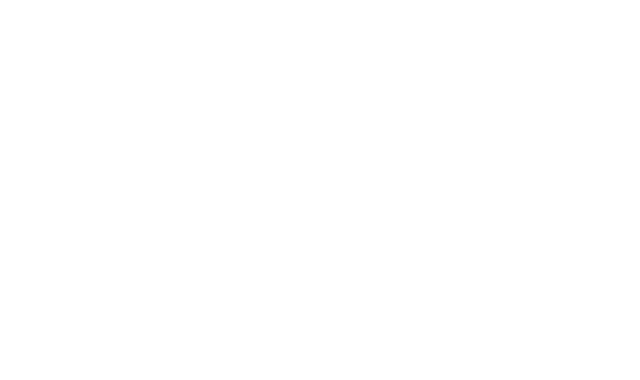
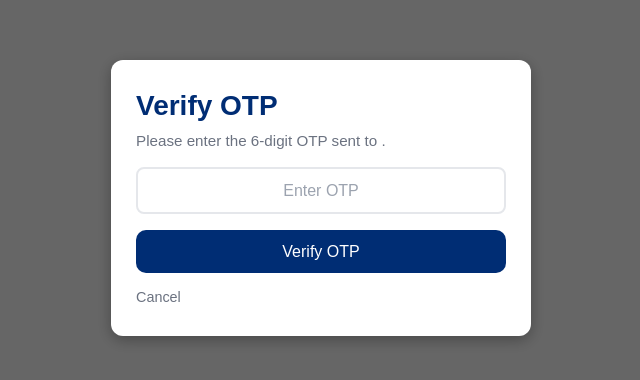
Before and after one commit to not-for-tomorrow/Koi-Express, a React (Vite) app in the folder FE/Koi-Express/: page /verify-otp in a window 1280 px wide. Before the commit this address had no page. Shown: the part 202-582 px from the top of the page, without its empty margins (319-959 px from the left). Built offline with nearby package versions, Linux system fonts and the light colour scheme.

Commit message:
Otp form

```diff
--- a/FE/Koi-Express/package.json
+++ b/FE/Koi-Express/package.json
@@ -14,9 +14,11 @@
     "@splidejs/splide": "^4.1.4",
     "@splidejs/splide-extension-auto-scroll": "^0.5.3",
     "axios": "^1.7.7",
+    "leaflet-routing-machine": "^3.2.12",
     "react": "^18.3.1",
     "react-dom": "^18.3.1",
     "react-icons": "^5.3.0",
+    "react-leaflet": "^4.2.1",
     "react-router-dom": "^6.26.2"
   },
   "devDependencies": {
--- /dev/null
+++ b/FE/Koi-Express/src/pages/OTP/OtpModal.css
@@ -0,0 +1,113 @@
+/* Modal Overlay: Add a subtle blur effect to the background */
+.otp-modal-overlay {
+     position: fixed;
+     top: 0;
+     left: 0;
+     right: 0;
+     bottom: 0;
+     background: rgba(0, 0, 0, 0.6);
+     backdrop-filter: blur(5px);
+     display: flex;
+     align-items: center;
+     justify-content: center;
+     z-index: 1000;
+   }
+
+   /* Modal Container: Add padding, smooth transitions, and a slight increase in shadow for depth */
+   .otp-modal-container {
+     background: #ffffff;
+     padding: 30px 25px;
+     border-radius: 12px;
+     box-shadow: 0 4px 15px rgba(0, 0, 0, 0.3);
+     max-width: 420px;
+     width: 100%;
+     transition: transform 0.3s ease, opacity 0.3s ease;
+     opacity: 1;
+     transform: scale(1);
+   }
+
+   /* Heading Styles: Improve typography */
+   .otp-modal-container h2 {
+     font-size: 1.75rem;
+     font-weight: 700;
+     color: #002D74;
+     margin-bottom: 0.5rem;
+   }
+
+   /* Paragraph Styles: Add more readable text size and better spacing */
+   .otp-modal-container p {
+     font-size: 0.95rem;
+     color: #6B7280; /* A more neutral gray for better readability */
+     line-height: 1.4;
+     margin-top: 0.25rem;
+   }
+
+   /* Input Field: Improve padding, font size, and focus effect */
+   .otp-modal-container input[type="text"] {
+     padding: 12px 10px;
+     text-align: center;
+     border: 2px solid #e5e7eb; /* Softer border color */
+     border-radius: 8px;
+     font-size: 1rem;
+     outline: none;
+     transition: border-color 0.3s ease;
+   }
+
+   .otp-modal-container input[type="text"]:focus {
+     border-color: #002D74;
+     box-shadow: 0 0 5px rgba(0, 45, 116, 0.3);
+   }
+
+   /* Submit Button: Improve hover effects and add cursor pointer */
+   .otp-modal-container button[type="submit"] {
+     background-color: #002D74;
+     color: #ffffff;
+     padding: 12px;
+     border: none;
+     border-radius: 10px;
+     font-size: 1rem;
+     cursor: pointer;
+     transition: transform 0.3s ease, background-color 0.3s ease;
+   }
+
+   .otp-modal-container button[type="submit"]:hover {
+     transform: scale(1.05);
+     background-color: #003b95; /* Darken button color on hover */
+   }
+
+   /* Disabled Button State */
+   .otp-modal-container button[type="submit"]:disabled {
+     background-color: #94A3B8; /* A neutral color for disabled state */
+     cursor: not-allowed;
+     transform: scale(1);
+   }
+
+   /* Error Message: Distinguish error text */
+   .otp-modal-container .error-message {
+     color: #ef4444; /* Bright red for error */
+     font-size: 0.9rem;
+     margin-top: 0.5rem;
+   }
+
+   /* Success Message: Distinguish success text */
+   .otp-modal-container .success-message {
+     color: #22c55e; /* Green color for success */
+     font-size: 0.9rem;
+     margin-top: 0.5rem;
+   }
+
+   /* Cancel Button: Make it look like a link */
+   .otp-modal-container button.cancel-button {
+     background: none;
+     border: none;
+     color: #6b7280;
+     font-size: 0.9rem;
+     cursor: pointer;
+     margin-top: 1rem;
+     transition: color 0.3s ease;
+   }
+
+   .otp-modal-container button.cancel-button:hover {
+     color: #374151; /* Darken on hover */
+     text-decoration: underline;
+   }
--- /dev/null
+++ b/FE/Koi-Express/src/pages/OTP/OtpModal.jsx
@@ -0,0 +1,78 @@
+import React, { useState } from "react";
+import axios from "axios";
+import "./OtpModal.css"; // Ensure the CSS file exists in the correct location
+
+const OtpModal = ({ phoneNumber, onClose, onVerifySuccess }) => {
+  const [otp, setOtp] = useState("");
+  const [error, setError] = useState("");
+  const [success, setSuccess] = useState("");
+  const [loading, setLoading] = useState(false);
+
+  const handleSubmit = async (e) => {
+    e.preventDefault();
+    setLoading(true);
+    setError("");
+    setSuccess("");
+
+    if (otp.length !== 6) {
+      setError("OTP must be 6 digits");
+      setLoading(false);
+      return;
+    }
+
+    try {
+      const response = await axios.post("http://localhost:8080/api/auth/verify-otp", {
+        phoneNumber,
+        otp,
+      });
+
+      if (response.status === 200) {
+        setSuccess("OTP verification successful!");
+        onVerifySuccess(); // Call the success callback
+      } else {
+        setError("OTP verification failed. Please try again.");
+      }
+    } catch (err) {
+      setError("An error occurred. Please try again.");
+    } finally {
+      setLoading(false);
+    }
+  };
+
+  return (
+    <div className="otp-modal-overlay">
+      <div className="otp-modal-container">
+        <h2 className="font-bold text-2xl text-[#002D74]">Verify OTP</h2>
+        <p className="mt-2 text-sm text-gray-600">Please enter the 6-digit OTP sent to {phoneNumber}.</p>
+
+        <form onSubmit={handleSubmit} className="flex flex-col gap-4 mt-4">
+          <input
+            className="p-2 text-center border rounded-lg"
+            type="text"
+            maxLength="6"
+            placeholder="Enter OTP"
+            value={otp}
+            onChange={(e) => setOtp(e.target.value)}
+            required
+          />
+          <button
+            type="submit"
+            className="bg-[#002D74] rounded-xl text-white py-2 hover:scale-105 duration-300"
+            disabled={loading}
+          >
+            {loading ? "Verifying..." : "Verify OTP"}
+          </button>
+        </form>
+
+        {error && <p className="error-message">{error}</p>}
+        {success && <p className="success-message">{success}</p>}
+
+        <button onClick={onClose} className="cancel-button">
+          Cancel
+        </button>
+      </div>
+    </div>
+  );
+};
+
+export default OtpModal;
--- a/FE/Koi-Express/src/pages/Register/Register.jsx
+++ b/FE/Koi-Express/src/pages/Register/Register.jsx
@@ -1,6 +1,7 @@
 import React, { useState } from "react";
-import { Link, useNavigate } from "react-router-dom";
+import { Link } from "react-router-dom";
 import axios from "axios";
+import OtpModal from "../OTP/OtpModal";
 import "./Register.css";
 
 const Register = () => {
@@ -10,9 +11,8 @@
   const [password, setPassword] = useState("");
 
   const [error, setError] = useState("");
-  const [success, setSuccess] = useState("");
-
-  const navigate = useNavigate();
+  const [loading, setLoading] = useState(false);
+  const [showOtpModal, setShowOtpModal] = useState(false);
 
   const handlePhoneNumberChange = (e) => {
     const value = e.target.value;
@@ -23,11 +23,14 @@
 
   const handleSubmit = async (e) => {
     e.preventDefault();
+    setLoading(true);
+    setError("");
+
     if (phoneNumber.length !== 10) {
       setError("Please enter exactly 10 digits for the phone number.");
+      setLoading(false);
       return;
     }
-    setError("");
 
     const requestData = {
       fullName,
@@ -48,40 +51,27 @@
       );
 
       if (response.status === 200) {
-        setSuccess("Registration successful!");
-        setFullName("");
-        setEmail("");
-        setPhoneNumber("");
-        setPassword("");
-        setTimeout(() => {
-          navigate("/login");
-        }, 2000);
+        // Show OTP modal
+        setShowOtpModal(true);
       } else {
         setError("Registration failed. Please try again.");
       }
     } catch (err) {
-      if (err.response) {
-        switch (err.response.status) {
-          case 400:
-            setError("Invalid data. Please check your input.");
-            break;
-          case 500:
-            setError("Server error. Please try again later.");
-            break;
-          default:
-            setError("An error occurred. Please try again.");
-        }
-      } else {
-        setError("An error occurred. Please try again.");
-      }
+      setError("An error occurred. Please try again.");
+    } finally {
+      setLoading(false);
     }
+  };
+
+  const handleOtpVerifySuccess = () => {
+    setShowOtpModal(false);
+    // Proceed with successful registration logic, e.g., redirect to homepage or login
+    alert("Registration successful! OTP verified.");
   };
 
   return (
     <section className="registerpage bg-gray-50 min-h-screen flex items-center justify-center">
-      {/* register container */}
       <div className="registercard bg-gray-100 flex rounded-2xl shadow-lg max-w-3xl p-5 items-center justify-start">
-        {/* image */}
         <div className="md:block hidden w-1/2 mr-auto">
           <img
             className="rounded-2xl"
@@ -90,25 +80,46 @@
           />
         </div>
 
-        {/* form */}
         <div className="md:w-1/2 px-8 md:px-16">
           <h2 className="font-bold text-2xl text-[#002D74]">Register</h2>
 
-          <form onSubmit={handleSubmit} className="flex flex-col gap-4">
+          <form
+            onSubmit={handleSubmit}
+            className="flex flex-col gap-4"
+            autoComplete="off"
+          >
+            {/* Hidden fields to prevent autofill */}
+            <input
+              type="text"
+              name="hidden-fullName"
+              style={{ display: "none" }}
+              autoComplete="fullName"
+            />
+            <input
+              type="password"
+              name="hidden-password"
+              style={{ display: "none" }}
+              autoComplete="new-password"
+            />
+
             <input
               className="p-2 mt-8 rounded-xl border"
               type="text"
-              name="fullName"
+              id="full_name_no_autofill"
+              name="register_full_name_custom"
               placeholder="Full Name"
               value={fullName}
               onChange={(e) => setFullName(e.target.value)}
               required
               autoComplete="off"
+              data-lpignore="true"
+              data-form-type="other"
+              aria-autocomplete="none"
             />
             <input
               className="p-2 mt-4 rounded-xl border"
               type="email"
-              name="email"
+              name="register_email_custom"
               placeholder="Email Address"
               value={email}
               onChange={(e) => setEmail(e.target.value)}
@@ -118,7 +129,7 @@
             <input
               className="p-2 mt-4 rounded-xl border"
               type="text"
-              name="phoneNumber"
+              name="register_phone_number_custom"
               placeholder="Phone Number"
               value={phoneNumber}
               onChange={handlePhoneNumberChange}
@@ -128,7 +139,8 @@
             <input
               className="p-2 rounded-xl border w-full"
               type="password"
-              name="password"
+              id="password_no_autofill"
+              name="register_password_custom"
               placeholder="Password"
               value={password}
               onChange={(e) => setPassword(e.target.value)}
@@ -140,12 +152,11 @@
               type="submit"
               className="bg-[#002D74] rounded-xl text-white py-2 hover:scale-105 duration-300"
             >
-              Register
+              {loading ? "Registering..." : "Register"}
             </button>
           </form>
 
           {error && <p className="text-red-500 text-sm mt-2">{error}</p>}
-          {success && <p className="text-green-500 text-sm mt-2">{success}</p>}
 
           <div className="mt-5 text-xs flex justify-between items-center text-[#002D74]">
             <p>Already have an account?</p>
@@ -157,6 +168,15 @@
           </div>
         </div>
       </div>
+
+      {/* OTP Modal */}
+      {showOtpModal && (
+        <OtpModal
+          phoneNumber={phoneNumber}
+          onClose={() => setShowOtpModal(false)}
+          onVerifySuccess={handleOtpVerifySuccess}
+        />
+      )}
     </section>
   );
 };
```
Also changed, not shown: FE/Koi-Express/src/pages/AppHomePages/AppHomePages.jsx (+28 -15 lines), FE/Koi-Express/src/pages/OrderPage/OrderForm.jsx (+32 -11 lines), FE/Koi-Express/src/pages/Profile/AccountInfo.jsx (+13 -1 lines), FE/Koi-Express/src/pages/Profile/Profile.jsx (+18 -3 lines), FE/Koi-Express/src/pages/Profile/ProfileSection.jsx (+39 -8 lines), FE/Koi-Express/src/useRouteElements.jsx (+8 -9 lines), 1 other file (tests, documents, lock files or other folders).
